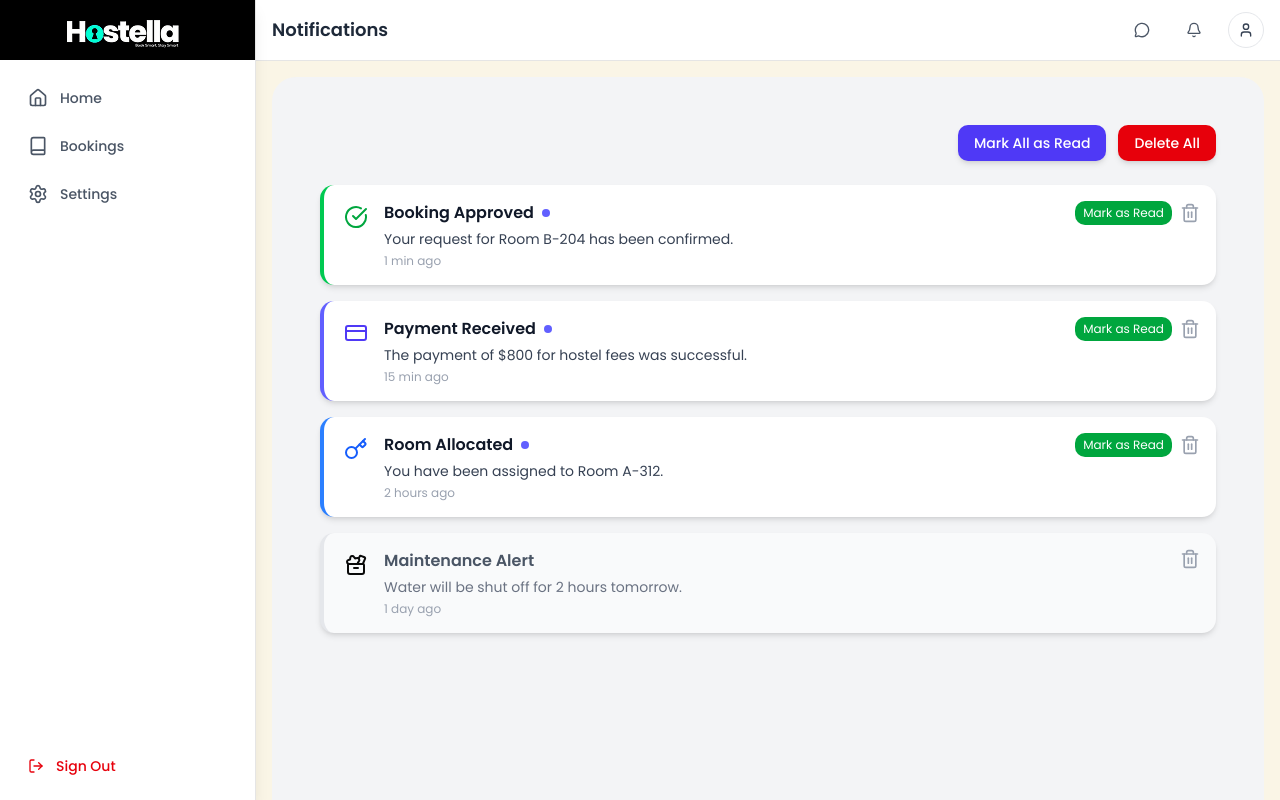
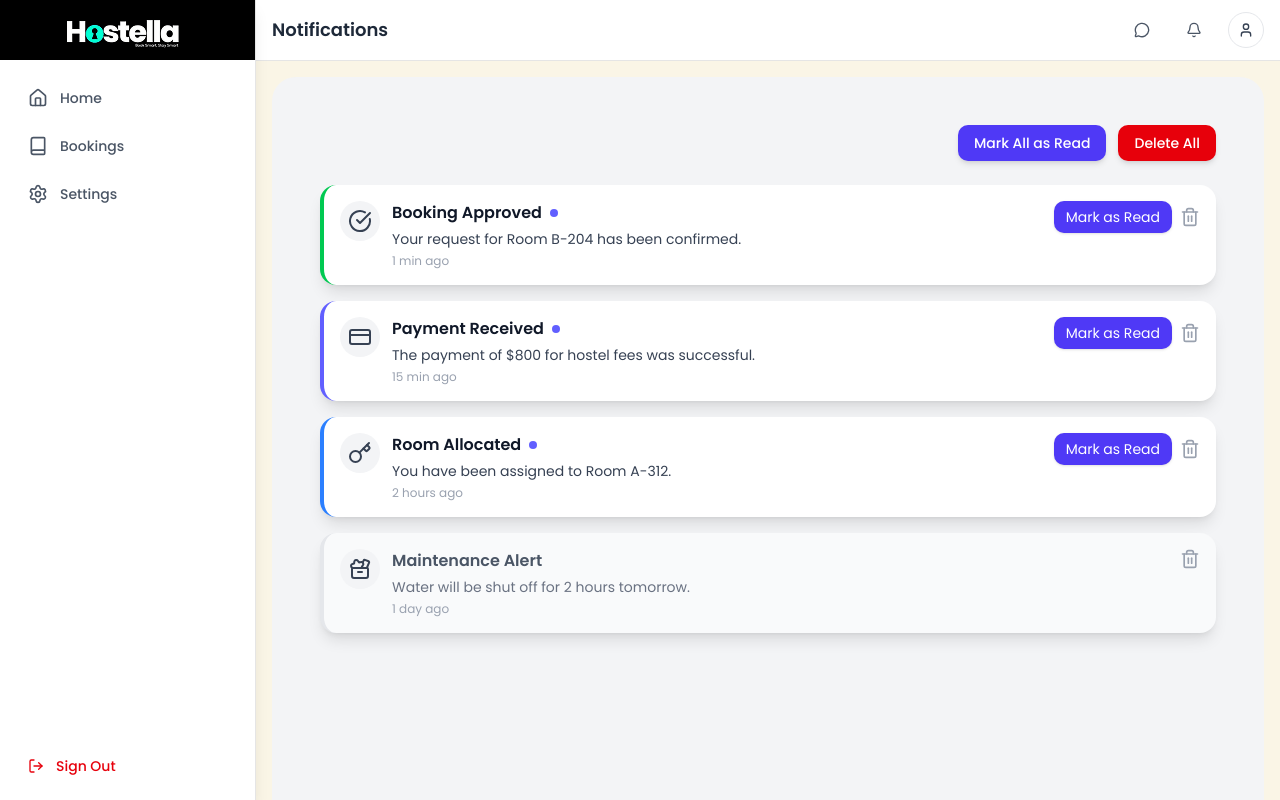
Before and after one commit to Umbrelabs-Projects/Hostella-stu, a Next.js app: page /dashboard/notifications in a window 1280 px wide. Built offline with nearby package versions, Linux system fonts and the light colour scheme.

Commit message:
completed notifications page

```diff
--- a/src/app/dashboard/notifications/components/NotificationHeader.tsx
+++ b/src/app/dashboard/notifications/components/NotificationHeader.tsx
@@ -15,8 +15,8 @@ export const NotificationHeader: React.FC<NotificationHeaderProps> = ({
   allRead,
   allEmpty,
 }) => (
-  <header className="mb-6 flex flex-col md:flex-row justify-between items-start md:items-center">
-    <h1 className="text-3xl md:text-4xl font-extrabold text-gray-800 tracking-tight"></h1>
+  <header className="mb-6 flex flex-row justify-end ">
+
     <div className="mt-3 md:mt-0 flex space-x-3">
       <button
         onClick={markAllAsRead}
--- a/src/app/dashboard/notifications/components/NotificationItem.tsx
+++ b/src/app/dashboard/notifications/components/NotificationItem.tsx
@@ -4,15 +4,7 @@ import React from "react";
 import { Trash2 } from "lucide-react";
 import { typeConfig } from "./notificationConfig";
 import { motion } from "framer-motion";
-
-export interface Notification {
-  id: number;
-  type: string;
-  title: string;
-  description: string;
-  time: string;
-  read: boolean;
-}
+import { Notification } from "@/types/notifications";
 
 interface NotificationItemProps {
   notification: Notification;
@@ -33,34 +25,37 @@ export const NotificationItem: React.FC<NotificationItemProps> = ({
       initial={{ opacity: 0, y: -10 }}
       animate={{ opacity: 1, y: 0 }}
       exit={{ opacity: 0, scale: 0.95 }}
-      whileHover={{ scale: 1.02 }}
+      whileHover={{ scale: 1.01 }}
       transition={{ duration: 0.2 }}
-      className={`p-4 rounded-xl shadow-md flex justify-between items-start border-l-4 transition ${
-        notification.read ? "bg-gray-50 border-gray-200" : `bg-white ${config.color}`
+      className={`p-4 rounded-2xl shadow-lg flex justify-between items-start border-l-4 transition ${
+        notification.read
+          ? "bg-gray-50 border-gray-200"
+          : `bg-white ${config.color} border-opacity-60`
       }`}
     >
-      <div className="flex-1 min-w-0 flex items-start">
-        <div className="flex-shrink-0 w-8 h-8 flex items-center justify-center rounded-full mr-3 text-lg">
-          {Icon && <Icon className="w-6 h-6" />}
+      {/* Icon & Info */}
+      <div className="flex-1 min-w-0 flex items-start space-x-3">
+        <div className="flex-shrink-0 w-10 h-10 flex items-center justify-center rounded-full bg-gray-100 text-lg">
+          {Icon && <Icon className="w-6 h-6 text-gray-700" />}
         </div>
         <div
           className="flex-1 cursor-pointer"
           onClick={() => markAsRead(notification.id)}
         >
-          <div className="flex items-center">
+          <div className="flex items-center space-x-2">
             <h3
-              className={`font-semibold ${
+              className={`font-semibold text-sm md:text-base ${
                 notification.read ? "text-gray-600" : "text-gray-900"
               }`}
             >
               {notification.title}
             </h3>
             {!notification.read && (
-              <span className="w-2 h-2 bg-indigo-500 rounded-full ml-2 flex-shrink-0"></span>
+              <span className="w-2 h-2 bg-indigo-500 rounded-full"></span>
             )}
           </div>
           <p
-            className={`mt-1 text-sm ${
+            className={`mt-1 text-sm md:text-sm ${
               notification.read ? "text-gray-500" : "text-gray-700"
             }`}
           >
@@ -70,18 +65,19 @@ export const NotificationItem: React.FC<NotificationItemProps> = ({
         </div>
       </div>
 
-      <div className="flex space-x-2">
+      {/* Actions */}
+      <div className="flex flex-col md:flex-row items-center md:space-x-2 mt-3 md:mt-0">
         {!notification.read && (
           <button
             onClick={() => markAsRead(notification.id)}
-            className="bg-green-600 hover:bg-green-700 cursor-pointer text-white text-xs px-2 py-1 rounded-lg transition"
+            className="bg-indigo-600 hover:bg-indigo-700 text-white text-xs md:text-sm px-3 py-1.5 rounded-lg transition shadow-sm"
           >
             Mark as Read
           </button>
         )}
         <button
           onClick={() => deleteNotification(notification.id)}
-          className="text-gray-400 hover:text-red-500 cursor-pointer transition"
+          className="text-gray-400 hover:text-red-500 mt-2 md:mt-0 transition"
         >
           <Trash2 className="w-5 h-5" />
         </button>
--- a/src/app/dashboard/notifications/components/NotificationList.tsx
+++ b/src/app/dashboard/notifications/components/NotificationList.tsx
@@ -1,8 +1,9 @@
 "use client";
 
 import React from "react";
-import { Notification, NotificationItem } from "./NotificationItem";
-import { motion, AnimatePresence } from "framer-motion";
+import { NotificationItem } from "./NotificationItem";
+import { AnimatePresence, motion } from "framer-motion";
+import { Notification } from "@/types/notifications";
 
 interface NotificationListProps {
   notifications: Notification[];
@@ -31,8 +32,8 @@ export const NotificationList: React.FC<NotificationListProps> = ({
             key={n.id}
             initial={{ opacity: 0, y: -10 }}
             animate={{ opacity: 1, y: 0 }}
-            exit={{ opacity: 0, scale: 0.95 }}
-            transition={{ duration: 0.2 }}
+            exit={{ opacity: 0, x: 50 }}
+            layout
           >
             <NotificationItem
               notification={n}
--- a/src/app/dashboard/notifications/page.tsx
+++ b/src/app/dashboard/notifications/page.tsx
@@ -1,63 +1,16 @@
 "use client";
 
-import React, { useState } from "react";
+import { useNotificationsStore } from "@/store/useNotificationsStore";
+import React from "react";
 import { NotificationHeader } from "./components/NotificationHeader";
-import { Notification, NotificationItem } from "./components/NotificationItem";
+import { NotificationList } from "./components/NotificationList";
 
-const dummyNotifications: Notification[] = [
-  {
-    id: 1,
-    type: "booking_approved",
-    title: "Booking Approved",
-    description: "Your request for Room B-204 has been confirmed.",
-    time: "1 min ago",
-    read: false,
-  },
-  {
-    id: 2,
-    type: "payment_received",
-    title: "Payment Received",
-    description: "The payment of $800 for hostel fees was successful.",
-    time: "15 min ago",
-    read: false,
-  },
-  {
-    id: 3,
-    type: "room_allocated",
-    title: "Room Allocated",
-    description: "You have been assigned to Room A-312.",
-    time: "2 hours ago",
-    read: false,
-  },
-  {
-    id: 4,
-    type: "maintenance_alert",
-    title: "Maintenance Alert",
-    description: "Water will be shut off for 2 hours tomorrow.",
-    time: "1 day ago",
-    read: true,
-  },
-];
-
-
-export default function Notifications() {
-  const [notifications, setNotifications] = useState<Notification[]>(dummyNotifications);
-
-  const markAsRead = (id: number) => {
-    setNotifications((prev) => prev.map((n) => (n.id === id ? { ...n, read: true } : n)));
-  };
-
-  const deleteNotification = (id: number) => {
-    setNotifications((prev) => prev.filter((n) => n.id !== id));
-  };
-
-  const markAllAsRead = () => {
-    setNotifications((prev) => prev.map((n) => ({ ...n, read: true })));
-  };
-
-  const deleteAll = () => {
-    setNotifications([]);
-  };
+export default function NotificationsPage() {
+  const notifications = useNotificationsStore((state) => state.notifications);
+  const markAsRead = useNotificationsStore((state) => state.markAsRead);
+  const deleteNotification = useNotificationsStore((state) => state.deleteNotification);
+  const markAllAsRead = useNotificationsStore((state) => state.markAllAsRead);
+  const deleteAll = useNotificationsStore((state) => state.deleteAll);
 
   const allRead = notifications.every((n) => n.read);
   const allEmpty = notifications.length === 0;
@@ -70,23 +23,11 @@ export default function Notifications() {
         allRead={allRead}
         allEmpty={allEmpty}
       />
-
-      <div className="space-y-4">
-        {allEmpty ? (
-          <div className="text-center py-12 bg-white rounded-xl shadow-lg border border-gray-100">
-            <p className="text-gray-500">You&apos;re all caught up!</p>
-          </div>
-        ) : (
-          notifications.map((notification) => (
-            <NotificationItem
-              key={notification.id}
-              notification={notification}
-              markAsRead={markAsRead}
-              deleteNotification={deleteNotification}
-            />
-          ))
-        )}
-      </div>
+      <NotificationList
+        notifications={notifications}
+        markAsRead={markAsRead}
+        deleteNotification={deleteNotification}
+      />
     </div>
   );
 }
--- a/src/store/useNotificationsStore.ts
+++ b/src/store/useNotificationsStore.ts
@@ -1,57 +1,93 @@
-// /store/useNotificationsStore.ts
+"use client";
+
 import { create } from "zustand";
-import { persist } from "zustand/middleware";
-
-export interface Notification {
-  id: string;
-  title: string;
-  description?: string;
-  timestamp: string;
-  read: boolean;
-}
+import { Notification } from "@/types/notifications";
+import { CheckCircle, CreditCard, Key, ToolCase } from "lucide-react";
 
 interface NotificationsState {
   notifications: Notification[];
-  addNotification: (notification: Omit<Notification, "id">) => void;
-  markAsRead: (id: string) => void;
+  addNotification: (notification: Notification) => void;
+  markAsRead: (id: number) => void;
   markAllAsRead: () => void;
-  clearNotifications: () => void;
+  deleteNotification: (id: number) => void;
+  deleteAll: () => void;
 }
 
-export const useNotificationsStore = create<NotificationsState>()(
-  persist(
-    (set, get) => ({
+// Initial dummy notifications
+const initialNotifications: Notification[] = [
+  {
+    id: 1,
+    type: "booking_approved",
+    title: "Booking Approved",
+    description: "Your request for Room B-204 has been confirmed.",
+    time: "1 min ago",
+    read: false,
+  },
+  {
+    id: 2,
+    type: "payment_received",
+    title: "Payment Received",
+    description: "The payment of $800 for hostel fees was successful.",
+    time: "15 min ago",
+    read: false,
+  },
+  {
+    id: 3,
+    type: "room_allocated",
+    title: "Room Allocated",
+    description: "You have been assigned to Room A-312.",
+    time: "2 hours ago",
+    read: false,
+  },
+  {
+    id: 4,
+    type: "maintenance_alert",
+    title: "Maintenance Alert",
+    description: "Water will be shut off for 2 hours tomorrow.",
+    time: "1 day ago",
+    read: true,
+  },
+];
+
+export const typeConfig = {
+  booking_approved: {
+    icon: CheckCircle,
+    color: "bg-green-100 text-green-600 border-green-500",
+  },
+  payment_received: {
+    icon: CreditCard,
+    color: "bg-indigo-100 text-indigo-600 border-indigo-500",
+  },
+  room_allocated: {
+    icon: Key,
+    color: "bg-blue-100 text-blue-600 border-blue-500",
+  },
+  maintenance_alert: {
+    icon: ToolCase,
+    color: "bg-red-100 text-red-600 border-red-500",
+  },
+};
+
+export const useNotificationsStore = create<NotificationsState>((set) => ({
+  notifications: initialNotifications,
+  addNotification: (notification) =>
+    set((state) => ({ notifications: [notification, ...state.notifications] })),
+  markAsRead: (id) =>
+    set((state) => ({
+      notifications: state.notifications.map((n) =>
+        n.id === id ? { ...n, read: true } : n
+      ),
+    })),
+  markAllAsRead: () =>
+    set((state) => ({
+      notifications: state.notifications.map((n) => ({ ...n, read: true })),
+    })),
+  deleteNotification: (id) =>
+    set((state) => ({
+      notifications: state.notifications.filter((n) => n.id !== id),
+    })),
+  deleteAll: () =>
+    set((state) => ({
       notifications: [],
-
-      addNotification: (notification) => {
-        const newNotification: Notification = {
-          id: Date.now().toString(), // simple unique id
-          ...notification,
-        };
-        set({ notifications: [newNotification, ...get().notifications] });
-      },
-
-      markAsRead: (id) => {
-        set({
-          notifications: get().notifications.map((n) =>
-            n.id === id ? { ...n, read: true } : n
-          ),
-        });
-      },
-
-      markAllAsRead: () => {
-        set({
-          notifications: get().notifications.map((n) => ({ ...n, read: true })),
-        });
-      },
-
-      clearNotifications: () => {
-        set({ notifications: [] });
-      },
-    }),
-    {
-      name: "notifications-storage",
-      partialize: (state) => ({ notifications: state.notifications }),
-    }
-  )
-);
+    })),
+}));
--- a/src/types/notifications.ts
+++ b/src/types/notifications.ts
@@ -1,8 +1,8 @@
 export interface Notification {
-    id: string;
-    title: string;
-    description: string;
-    timestamp: string;
-    read: boolean;
-    type: "info" | "success" | "warning" | "error";
-  }
+  id: number;
+  type: string;
+  title: string;
+  description: string;
+  time: string;
+  read: boolean;
+}
```
